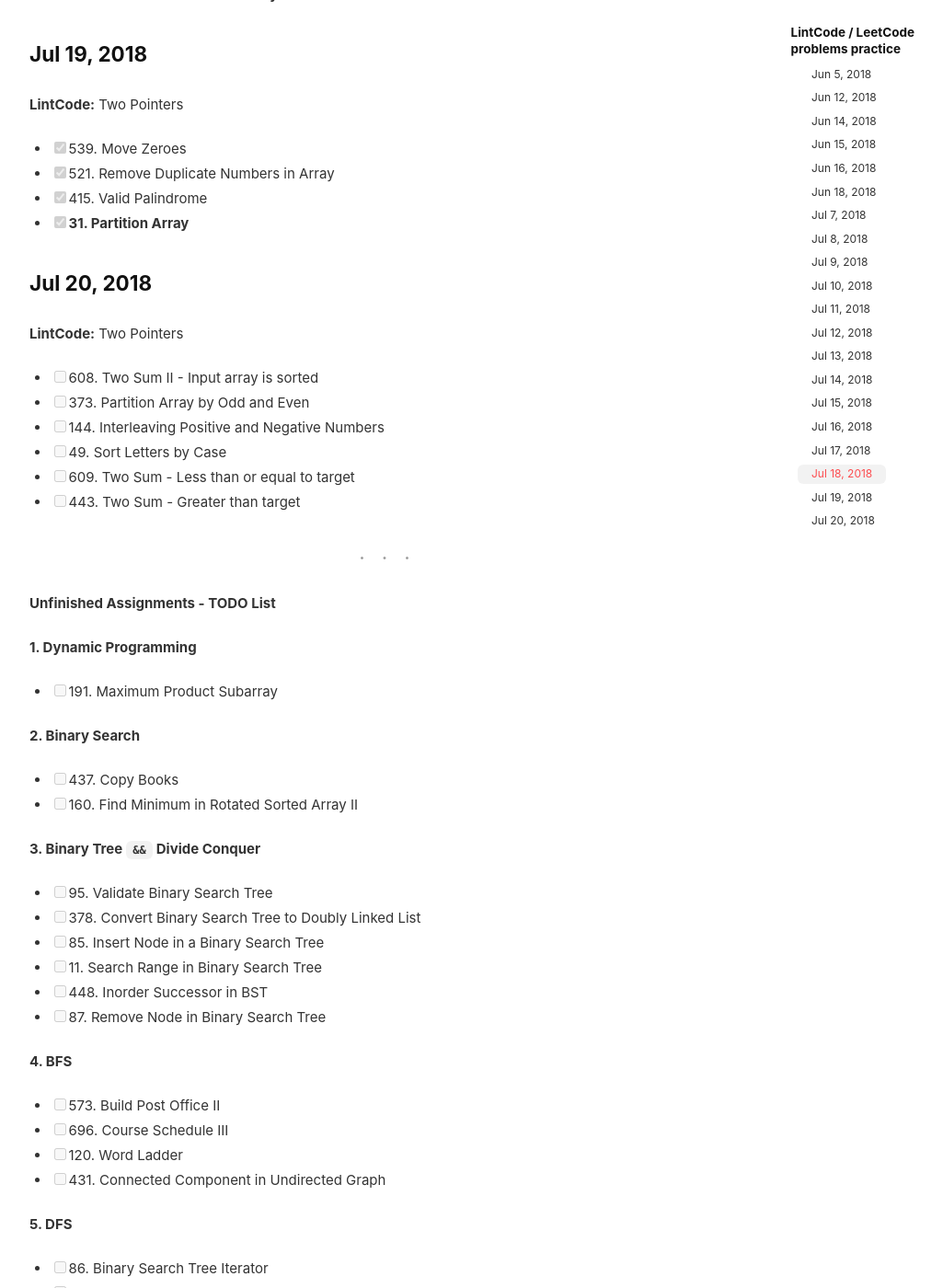
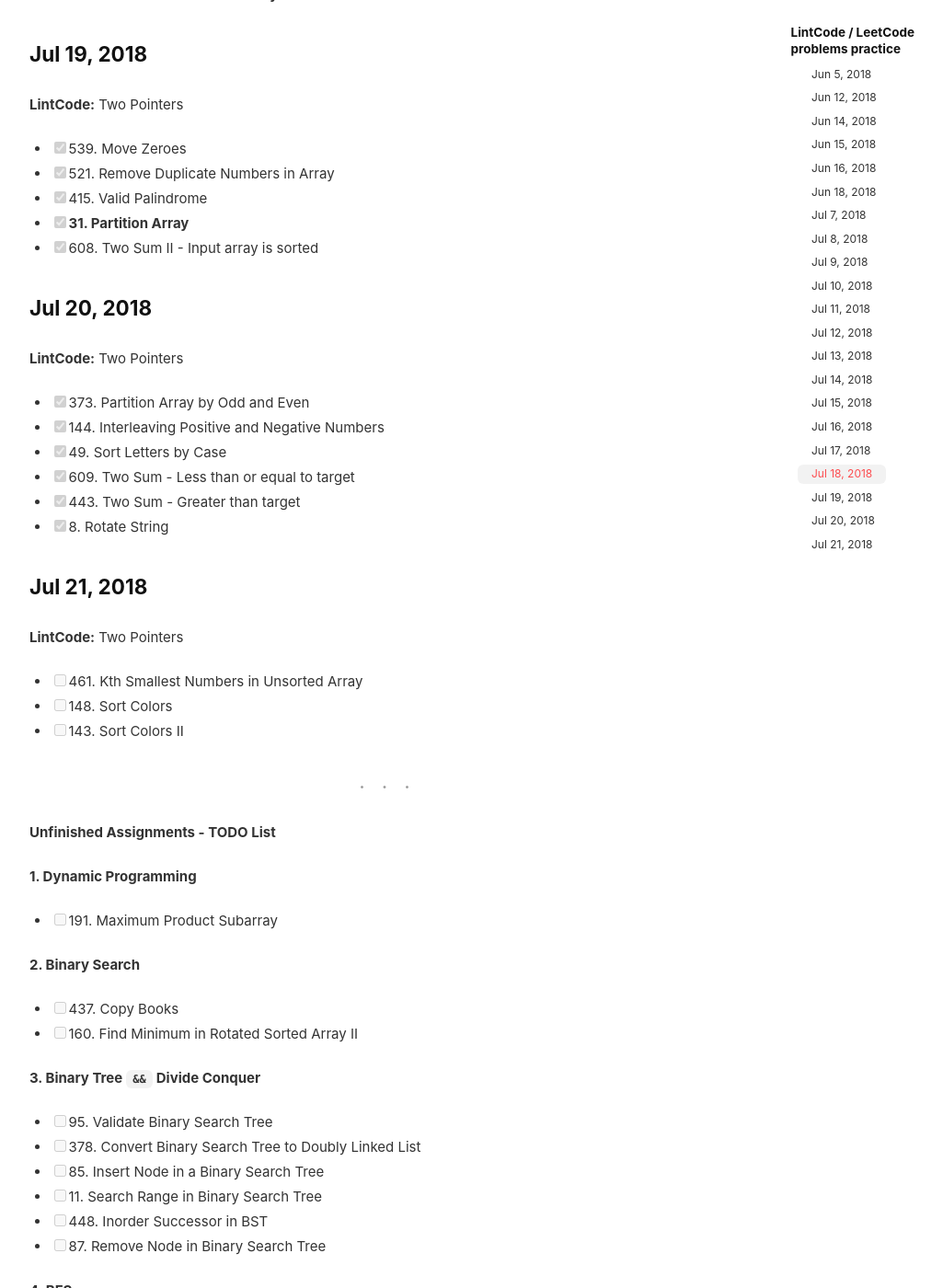
Before and after one commit to Zhenye-Na/blog, a Jekyll site: the page built from _posts/2018-06-05-problem-practice.md, in a window 1280 px wide and 1400 px high, scrolled down 6095 px. Shown: the whole window at 92% size, without its empty margins (103-1128 px from the left). Built offline with Jekyll 4.4.1, drawn with Linux system fonts in a browser that asks for light colours; nearby versions of some CDN libraries; comment, search, counter and statistics services are not loaded; some of the changed text lies outside the part shown.

Commit message:
Update logs

```diff
--- a/_posts/2018-06-05-problem-practice.md
+++ b/_posts/2018-06-05-problem-practice.md
@@ -1,13 +1,13 @@
 ---
 layout: post
-title: "Online-Judge problems practice"
+title: "LintCode Online-Judge problems practice 📓"
 date: 2018-06-05
 modify_date: 2018-07-19
-excerpt: "LeetCode/LintCode problems practice. 💪"
+excerpt: "LeetCode/LintCode problems practice logs. 💪"
 tags: [LeetCode/LintCode]
 ---
 
-> *Keep record of Online-Judge problem practice*. 💪
+> *Keep record of Online-Judge problems practice*. 💪
 
 ## LintCode / LeetCode problems practice
 
@@ -250,18 +250,32 @@ tags: [LeetCode/LintCode]
 - [x] 521. Remove Duplicate Numbers in Array
 - [x] 415. Valid Palindrome
 - [x] **31. Partition Array**
+- [x] 608. Two Sum II - Input array is sorted
 
 
 ### Jul 20, 2018
 
 **LintCode:**  Two Pointers
 
-- [ ] 608. Two Sum II - Input array is sorted
-- [ ] 373. Partition Array by Odd and Even
-- [ ] 144. Interleaving Positive and Negative Numbers
-- [ ] 49. Sort Letters by Case
-- [ ] 609. Two Sum - Less than or equal to target
-- [ ] 443. Two Sum - Greater than target
+- [x] 373. Partition Array by Odd and Even
+- [x] 144. Interleaving Positive and Negative Numbers
+- [x] 49. Sort Letters by Case
+- [x] 609. Two Sum - Less than or equal to target
+- [x] 443. Two Sum - Greater than target
+- [x] 8. Rotate String
+
+
+### Jul 21, 2018
+
+**LintCode:**  Two Pointers
+
+- [ ] 461. Kth Smallest Numbers in Unsorted Array
+- [ ] 148. Sort Colors
+- [ ] 143. Sort Colors II
+
+
+
+
 
 * * *
 
@@ -307,7 +321,7 @@ tags: [LeetCode/LintCode]
 
 **6. LinkedList & Array**
 
-- [ ] 98. Sort List ==[Merge Sort & Quick Sort]==
+- [ ] 98. Sort List **[Merge Sort & Quick Sort]**
 - [ ] 106. Convert Sorted List to Binary Search Tree
 - [ ] 378. Convert Binary Search Tree to Doubly Linked List
     - **Array:**
@@ -324,9 +338,6 @@ tags: [LeetCode/LintCode]
 
 **7. Two Pointers**
 
-- [ ] 461. Kth Smallest Numbers in Unsorted Array
-- [ ] 148. Sort Colors
-- [ ] 143. Sort Colors II
 - [ ] **56. Two Sum**
 - [ ] 607. Two Sum III - Data structure design
 - [ ] 587. Two Sum - Unique pairs
@@ -334,7 +345,6 @@ tags: [LeetCode/LintCode]
 - [ ] 57. 3-Sum
 - [ ] 59. 3-Sum Closest
 - [ ] 58. 4Sum
-- [ ] 8. Rotate String
 - [ ]
 - [ ]
 - [ ]
@@ -352,4 +362,4 @@ tags: [LeetCode/LintCode]
 
 
 
-gg
+> *My own solutions to LintCode Online-Judge problems practice*. 💪
```
